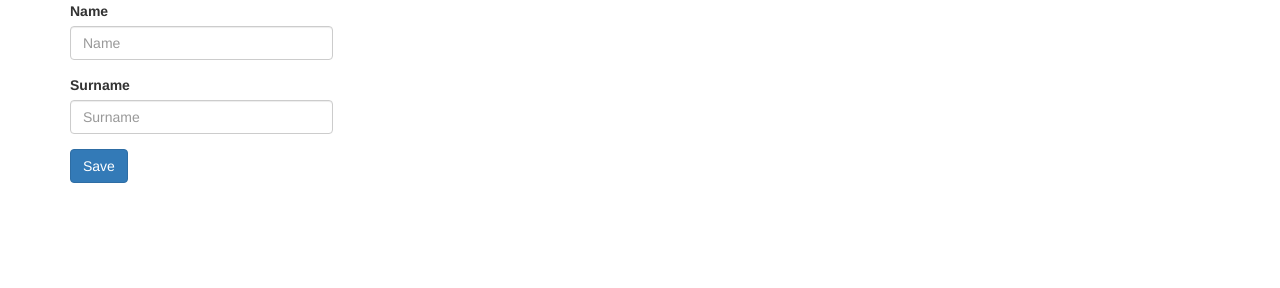
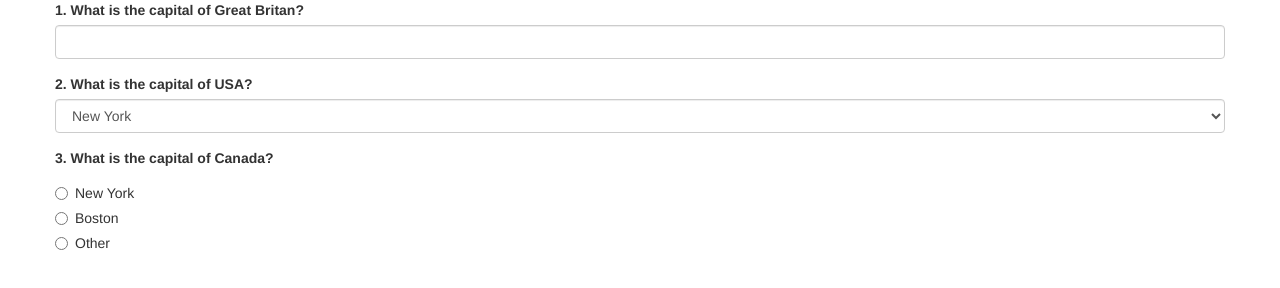
Before and after one commit to vsolianyk/simple-server, a website: page client/index.html in a window 1280 px wide. Drawn offline with nearby package versions, Linux system fonts and the light colour scheme; no server answers.

Commit message:
Quiz render

```diff
--- /dev/null
+++ b/client/data/questions.json
@@ -0,0 +1,24 @@
+[
+    {
+        "question": "What is the capital of Great Britan?",
+        "type": "input"
+    },
+    {
+        "question": "What is the capital of USA?",
+        "type": "select",
+        "options": [
+            "New York",
+            "Boston",
+            "Washington"
+        ]
+    },
+    {
+        "question": "What is the capital of Canada?",
+        "type": "radio",
+        "options": [
+            "New York",
+            "Boston",
+            "Other"
+        ]
+    }
+]
--- a/client/index.html
+++ b/client/index.html
@@ -11,27 +11,12 @@
 <body>
     <div class="container">
         <div class="row">
-            <div id="img" class="col-xs-6 col-offset-xs-3"></div>
-        </div>
-        <div class="row">
-            <div class="col-sm-3">
-                <form>
-                    <div class="form-group">
-                        <label for="firstName">Name</label>
-                        <input type="text" class="form-control" id="firstName" placeholder="Name">
-                    </div>
-                    <div class="form-group">
-                        <label for="lastName">Surname</label>
-                        <input type="text" class="form-control" id="lastName" placeholder="Surname">
-                    </div>
-                    <div class="form-group">
-                        <button class="btn btn-primary">Save</button>
-                    </div>
-                </form>
-            </div>
-            <div class="col-sm-9">
-                <ul class="list-group" id="users-list"></ul>
-            </div>
+            <form id="quiz">
+                <!-- <div class="form-group">
+                    <label for="firstName">Name</label>
+                    <input type="text" class="form-control" id="firstName" placeholder="Name">
+                </div> -->
+            </form>
         </div>
     </div>
 
--- a/client/js/main.js
+++ b/client/js/main.js
@@ -2,68 +2,64 @@
 
 (function() {
 
-    function getImage(callback) {
+    function getQuestions(callback) {
         var xhr = new XMLHttpRequest();
 
-        xhr.open('GET', 'https://dog.ceo/api/breeds/image/random');
+        xhr.open('GET', '/data/questions.json');
 
-        xhr.onload = function () {
+        xhr.send();
+
+        xhr.onload = function() {
             callback(JSON.parse(xhr.response));
         };
-        xhr.send();
-    }
-    //https://dog.ceo/dog-api/documentation/breed
-    function getUsers(callback) {
-        var xhr = new XMLHttpRequest();
-
-        xhr.open('GET', '/api/users');
-
-        xhr.onload = function () {
-            callback(JSON.parse(xhr.response));
-        };
-        xhr.send(JSON.stringify({test: true}));
     }
 
-    function saveUser(data, callback) {
-        var xhr = new XMLHttpRequest();
-
-        xhr.open('POST', '/api/users');
-
-        xhr.onload = function () {
-            callback();
-        };
-        xhr.setRequestHeader("Content-Type", "application/json");
-        xhr.send(JSON.stringify(data));
+    function getAnswerTpl(question, index) {
+        var tpl = '';
+        switch(question.type) {
+            case 'input':
+                tpl = '<input class="form-control" type="text" name="question' + index + '" id="question' + index + '">';
+                break;
+            case 'select':
+                tpl = '<select class="form-control" name="question' + index + '" id="question' + index + '">';
+                for(var i = 0; i < question.options.length; i++) {
+                    tpl += '<option value="' + question.options[i] + '">' + question.options[i] + '</option>';
+                }
+                tpl += '</select>';
+                break;
+            case 'radio':
+                for(var i = 0; i < question.options.length; i++) {
+                    tpl +=
+                    '<div class="radio">' +
+                        '<label>' +
+                            '<input type="radio" ' +
+                                'name="question'+ index +'answer'+i+'" ' +
+                                'id="question'+ index +'answer'+i+'" ' +
+                                'value="'+question.options[i]+'">' +
+                            question.options[i] +
+                        '</label>' +
+                    '</div>';
+                }
+                break;
+        }
+        return tpl;
     }
 
-    function renderUsers(list) {
-        var template = '';
+    function renderQuestions(questions) {
+        var tpl = '';
 
-        for(var i = 0; i < list.length; i++) {
-            template += '<li class="list-group-item">' + list[i].firstName +
-                ' ' + list[i].lastName + '</li>';
+        for(var i = 0; i < questions.length; i++) {
+            tpl +=
+            '<div class="form-group">' +
+                '<label>' + (i + 1) + '. ' + questions[i].question + '</label>' +
+                getAnswerTpl(questions[i], i) +
+            '</div>';
         }
 
-        document.getElementById('users-list').innerHTML = template;
+        document.getElementById('quiz').innerHTML = tpl;
     }
 
-    getUsers(renderUsers);
+    getQuestions(renderQuestions);
 
-    getImage(function (data) {
-        document.getElementById('img').innerHTML =
-            '<img src="' + data.message +'" />';
-        console.log(data);
-    });
 
-    document.querySelector('form')
-        .addEventListener('submit', function(e) {
-            e.preventDefault();
-            var user = {
-                firstName: document.getElementById('firstName').value,
-                lastName: document.getElementById('lastName').value
-            };
-            saveUser(user, function () {
-                getUsers(renderUsers);
-            });
-        });
 })();
```
Also changed, not shown: client/breeds.html (deleted, +0 -23 lines), client/js/breeds.js (deleted, +0 -73 lines).
